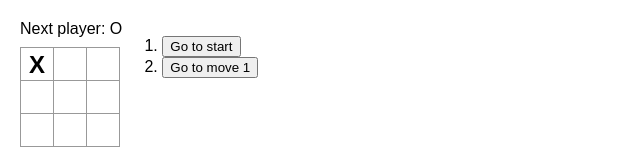
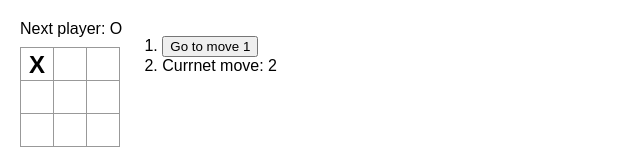
Before and after one commit to BryanAlbert/React, a React (Create React App) app: page / in a window 1280 px wide. Both pictures are taken after a click on the button 37 px from the left and 64 px from the top of the page. Shown: the top 160 px of the page, without its empty margins (0-640 px from the left). Built offline with nearby package versions, Linux system fonts and the light colour scheme.

Commit message:
Refactor list, <span> for current move, etc.

```diff
--- a/src/App.js
+++ b/src/App.js
@@ -61,12 +61,19 @@
   }
 
   const moves = history.map((squares, move) => {
-    let description = move > 0 ? "Go to move " + move : "Go to start";
-    return (
-      <li key={move}>
-        <button onClick={() => jumpTo(move)}>{description}</button>
-      </li>
-    );
+    if (move === currentMove) {
+      return (
+        <li key={move}>
+          <span>Currnet move: {move + 1}</span>
+        </li>
+      );
+    } else {
+      return (
+        <li key={move}>
+          <button onClick={() => jumpTo(move)}>Go to move {move + 1}</button>
+        </li>
+      );
+    }
   });
 
   return (
```
